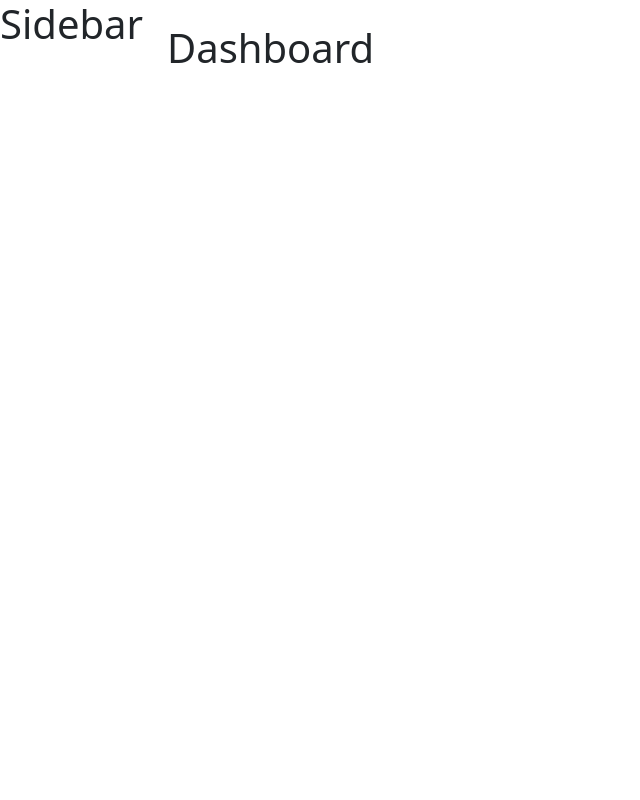
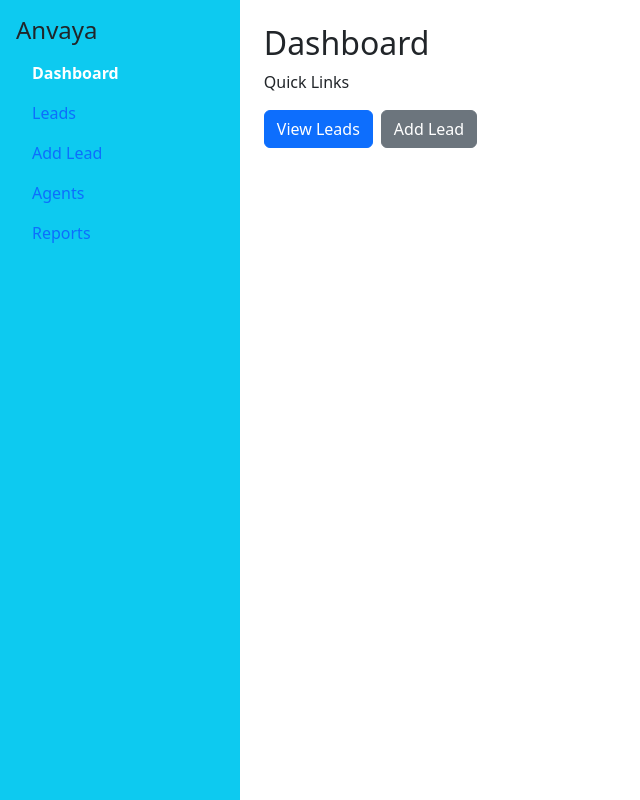
Before and after one commit to Sourabhpande532/ANVAYA_FLOW, a React (Create React App) app in the folder client/: page / in a window 1280 px wide. Shown: the whole page, without its empty margins (0-640 px from the left). Built offline with nearby package versions, Linux system fonts and the light colour scheme; no server answers.

Commit message:
Add: Pages & Navigate design UI

```diff
--- /dev/null
+++ b/client/src/api.js
@@ -0,0 +1,19 @@
+const API_BASE = process.env.REACT_APP_API_URL || "http://localhost:4000";
+export async function fetchJSON(path, opts = {}) {
+  const res = await fetch(API_BASE + path, {
+    headers: { "Content-Type": "application/json" },
+    ...opts,
+  });
+  if (!res.ok) {
+    const error = await res.json().catch(() => ({ error: res.statusText }));
+    throw error;
+  }
+  return res.json();
+}
+
+/*NOTE:
+ ->async means “this function will take some time, so don’t freeze the page — keep running other code until I’m done.”
+ ->await means “pause inside this async function until the data comes from the server.”
+ fetch() does NOT give data instantly.
+ It returns a Promise (like: “I’ll give you the result later”).
+ */
--- a/client/src/component/Sidebar.jsx
+++ b/client/src/component/Sidebar.jsx
@@ -1,7 +1,36 @@
+import { NavLink } from "react-router-dom";
+
 const Sidebar = () => {
   return (
-    <div>
-      <h1>Sidebar</h1>
+    <div className='bg-info vh-100 p-3' style={{ width: 290 }}>
+      <h4>Anvaya</h4>
+      <ul className='nav flex-column'>
+        <li className='nav-item'>
+          <NavLink className='nav-link text-white fw-bold' to='/'>
+            Dashboard
+          </NavLink>
+        </li>
+        <li className='nav-item'>
+          <NavLink className='nav-link' to='/leads'>
+            Leads
+          </NavLink>
+        </li>
+        <li className='nav-item'>
+          <NavLink className='nav-link' to='/add-lead'>
+            Add Lead
+          </NavLink>
+        </li>
+        <li className='nav-item'>
+          <NavLink className='nav-link' to='/agents'>
+            Agents
+          </NavLink>
+        </li>
+        <li className='nav-item'>
+          <NavLink className='nav-link' to='/reports'>
+            Reports
+          </NavLink>
+        </li>
+      </ul>
     </div>
   );
 };
--- /dev/null
+++ b/client/src/context/LeadContext.js
@@ -0,0 +1,38 @@
+import { createContext, useContext, useEffect, useState } from "react";
+import { fetchJSON } from "../api";
+
+const LeadContext = createContext();
+
+const LeadProvider = ({ children }) => {
+  const [agents, setAgents] = useState([]);
+  const [tags, setTags] = useState([]);
+
+  useEffect(() => {
+    /*NOTICE:
+    (async () => {
+      try {
+        const data = await fetchJSON("/agents");
+        setAgents(data.data?.agents);
+      } catch (error) {
+        console.error("Failed to fetch agents", error);
+      }
+    })(); below shorter*/
+    async function load() {
+      try {
+        const data = await fetchJSON("/agents");
+        setAgents(data?.data?.agents);
+      } catch (error) {
+        console.error("Failed to fetch agents", error);
+      }
+    }
+    load();
+  }, []);
+
+  return (
+    <LeadContext.Provider value={{ agents, tags, setTags }}>
+      {children}
+    </LeadContext.Provider>
+  );
+};
+const useLeadContext = () => useContext(LeadContext);
+export { LeadContext, LeadProvider, useLeadContext };
--- a/client/src/index.js
+++ b/client/src/index.js
@@ -1,15 +1,18 @@
 import React from "react";
 import ReactDOM from "react-dom/client";
 import App from "./App";
-import "bootstrap/dist/css/bootstrap.min.css"
+import "bootstrap/dist/css/bootstrap.min.css";
 import reportWebVitals from "./reportWebVitals";
 import { BrowserRouter } from "react-router-dom";
+import { LeadProvider } from "./context/LeadContext";
 const root = ReactDOM.createRoot(document.getElementById("root"));
 root.render(
   <React.StrictMode>
-    <BrowserRouter>
-      <App />
-    </BrowserRouter>
+    <LeadProvider>
+      <BrowserRouter>
+        <App />
+      </BrowserRouter>
+    </LeadProvider>
   </React.StrictMode>
 );
 
--- a/client/src/pages/Dashboard.jsx
+++ b/client/src/pages/Dashboard.jsx
@@ -1,7 +1,17 @@
+import { Link } from "react-router-dom";
 const Dashboard = () => {
   return (
     <div>
-      <h1>Dashboard</h1>
+      <h2>Dashboard</h2>
+      <p>Quick Links</p>
+      <div className='d-flex gap-2'>
+        <Link className='btn btn-primary' to='/leads'>
+          View Leads
+        </Link>
+        <Link className='btn btn-secondary' to='/add-lead'>
+          Add Lead
+        </Link>
+      </div>
     </div>
   );
 };
```
